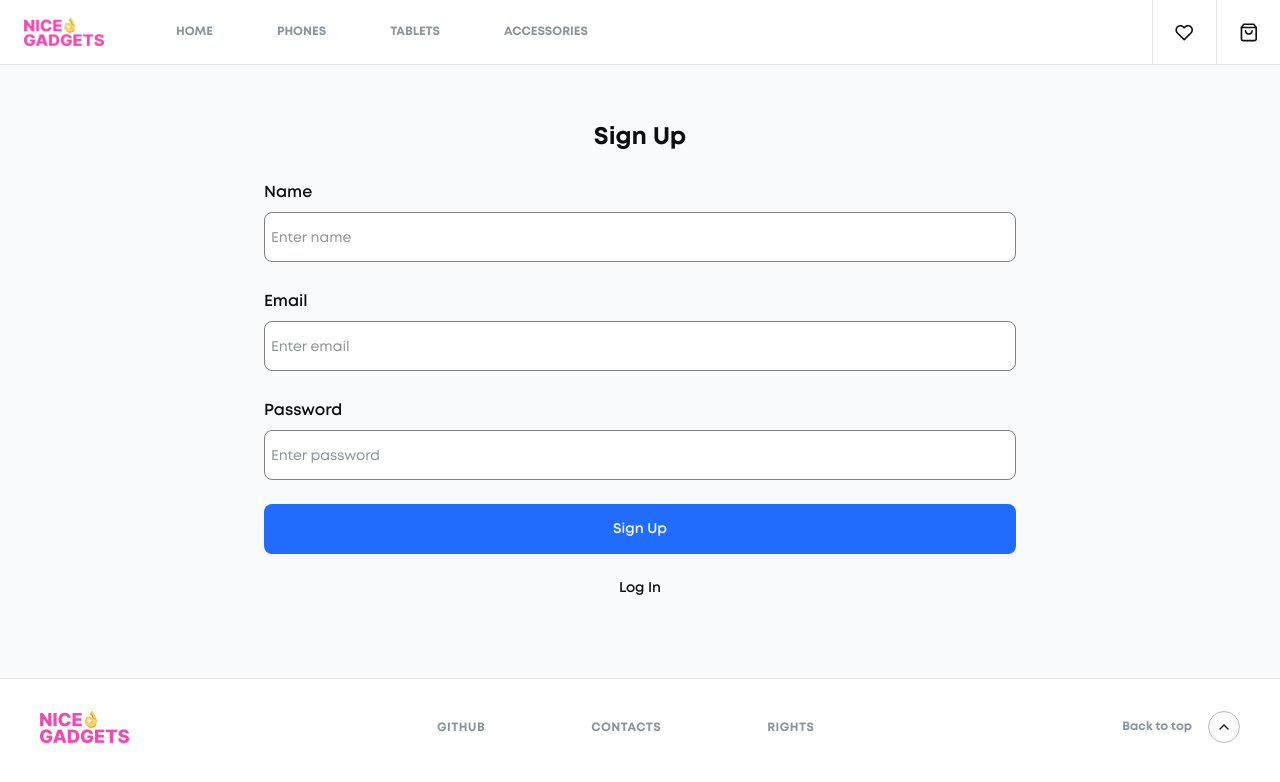
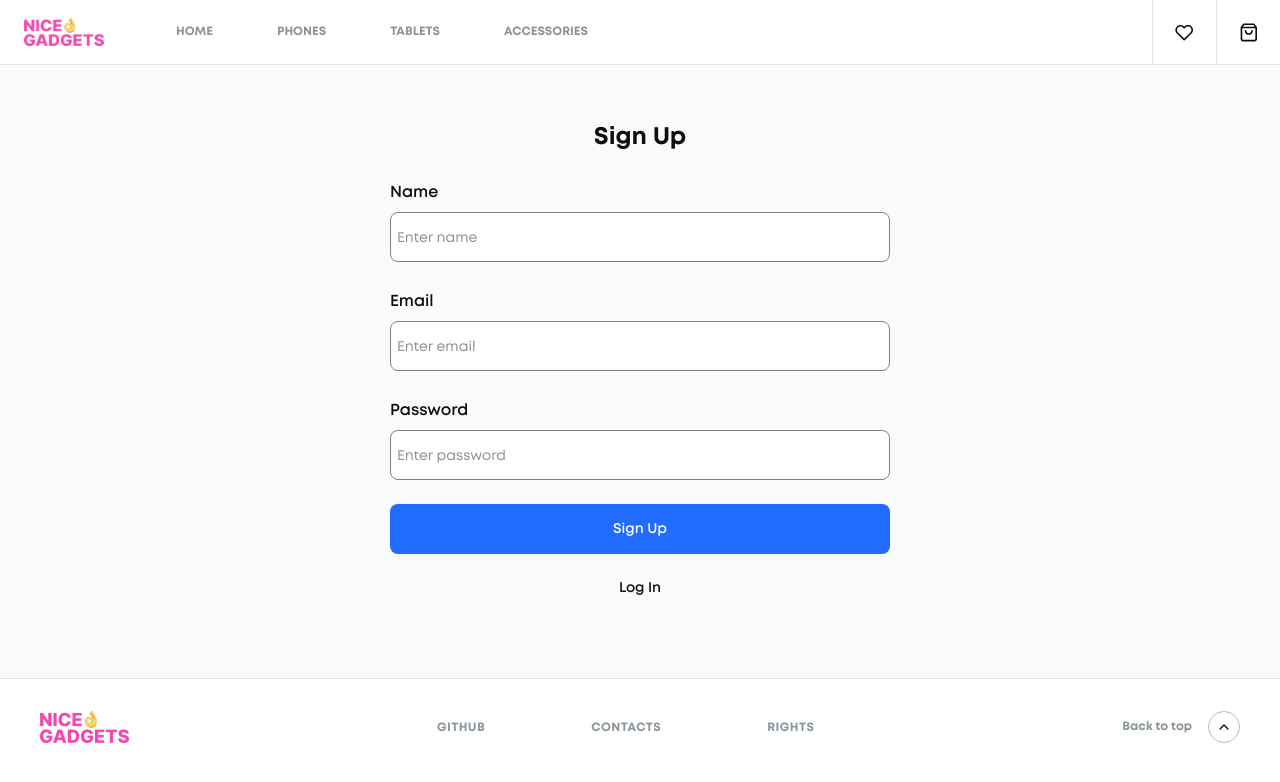
Before and after one commit to fe-may23-bugs-and-hugs/nice-gadgets-fe, a React (Create React App) app: page /signUp in a window 1280 px wide. Shown: the top 782 px of the page. Built offline with nearby package versions, Linux system fonts and the light colour scheme.

Commit message:
just new commit

```diff
--- a/src/context/cartContext.tsx
+++ b/src/context/cartContext.tsx
@@ -8,7 +8,9 @@ interface ICartContext {
   addItem: (product: Phone) => void;
   totalItems: number;
   setCartProducts: (
-    newCartProducts: PhoneWithQuantity[] | ((newCartProducts: PhoneWithQuantity[]) => PhoneWithQuantity[]),
+    newCartProducts:
+      | PhoneWithQuantity[]
+      | ((newCartProducts: PhoneWithQuantity[]) => PhoneWithQuantity[]),
   ) => void;
 }
 
--- a/src/module/HomePage/HomePage.tsx
+++ b/src/module/HomePage/HomePage.tsx
@@ -9,12 +9,8 @@ import { Title } from './HomePage.styled';
 import { Categories } from './components/Categories';
 
 export const HomePage = () => {
-  const {
-    loadNewData,
-    loadDiscountData,
-    newData,
-    discountData,
-  } = useContext(PhonesContext);
+  const { loadNewData, loadDiscountData, newData, discountData }
+    = useContext(PhonesContext);
 
   useEffect(() => {
     loadNewData();
--- a/src/module/HomePage/components/WelcomeSlider/WelcomeSlider.tsx
+++ b/src/module/HomePage/components/WelcomeSlider/WelcomeSlider.tsx
@@ -90,7 +90,7 @@ export const WelcomeSlider = () => {
         </SwiperSlide>
       </Swiper>
 
-      <BulletsContainner id='custom-bullets-container' />
+      <BulletsContainner id="custom-bullets-container" />
     </Wrapper>
   );
 };
--- a/src/module/LoginPage/components/LoginForm/LoginForm.styled.tsx
+++ b/src/module/LoginPage/components/LoginForm/LoginForm.styled.tsx
@@ -1,12 +1,14 @@
 import { styled } from 'styled-components';
-import { onDesktop, onTablet, pageGridMixin } from '../../../shared/Mixins';
+import { onTablet } from '../../../shared/Mixins';
 import { Link } from 'react-router-dom';
 
 export const SectionWrapper = styled.div`
   margin-top: 57px;
   margin-bottom: 57px;
-  display: grid;
-  ${pageGridMixin}
+  display: flex;
+  align-items: center;
+  justify-content: center;
+
   color: ${({ theme }) => theme.colors.grayPrimary};
   font-size: ${({ theme }) => theme.fonts.sizeS};
   font-weight: ${({ theme }) => theme.fonts.weightRegular};
@@ -15,19 +17,15 @@ export const SectionWrapper = styled.div`
 `;
 
 export const FormWrapper = styled.div`
-  grid-column: 1 / -1;
   display: flex;
   flex-direction: column;
   align-items: center;
   gap: 16px;
+  width: 100%;
+  max-width: 500px;
 
   ${onTablet(`
-    grid-column: 3 / -3;
     gap: 24px;
-  `)}
-
-  ${onDesktop(`
-    grid-column: 5 / -5;
   `)}
 `;
 
```
Also changed, not shown: src/context/phonesContext.tsx (+4 -4 lines), src/module/shared/PhoneCard/PhoneCard.tsx (+4 -5 lines).
